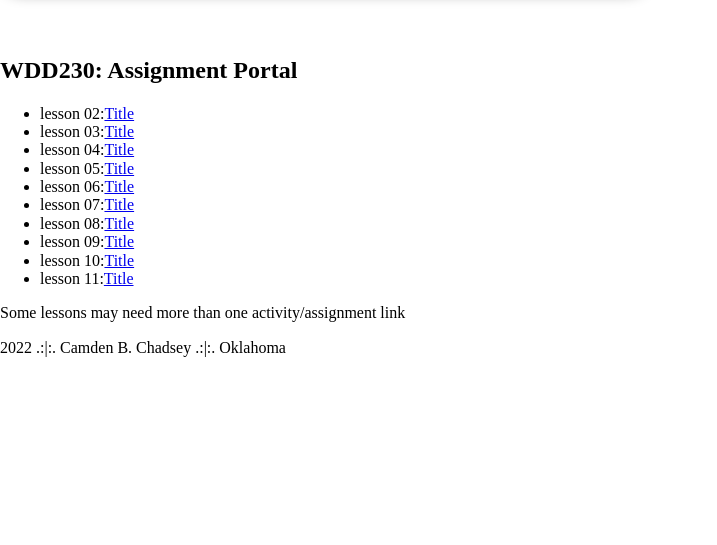
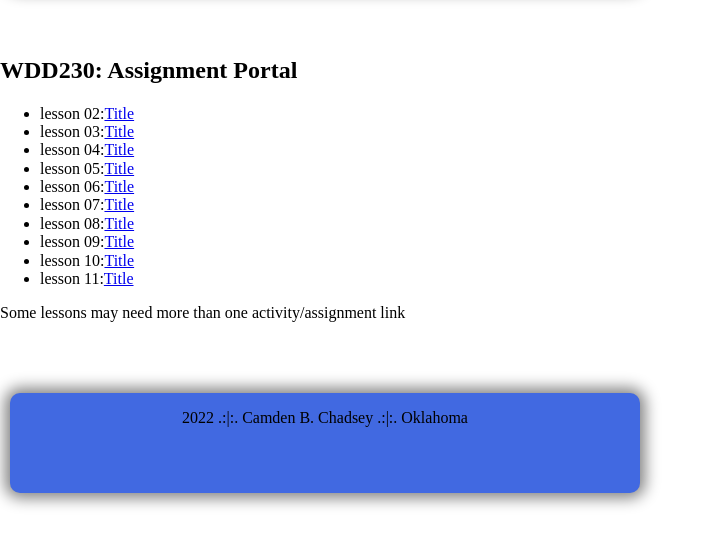
Before and after one commit to cchadsey/wdd230, a plain HTML site: page index.html in a window 1280 px wide. Shown: the part 233-778 px from the top of the page, without its empty margins (0-717 px from the left). Drawn offline with Linux system fonts and the light colour scheme.

Commit message:
index update

```diff
--- a/css/style.css
+++ b/css/style.css
@@ -29,3 +29,22 @@ header img{
     font-family: Arial, Helvetica, sans-serif;
     color:white
 }
+footer{
+    width:630px;
+    height: 100px;;
+    display:grid;
+    grid-template-columns: 1fr;
+    grid-template-rows: 1fr 1fr;
+    margin:70px 10px 70px 10px;
+    background-color:royalblue;
+    border-radius: 10px 10px;
+    box-shadow: 0px 0px 15px 5px grey;
+}
+footer p{
+    grid-column: 1/2;
+    justify-self: center;
+}
+#last_update{
+    grid-column: 2/3;
+    justify-self: center;
+}
```
